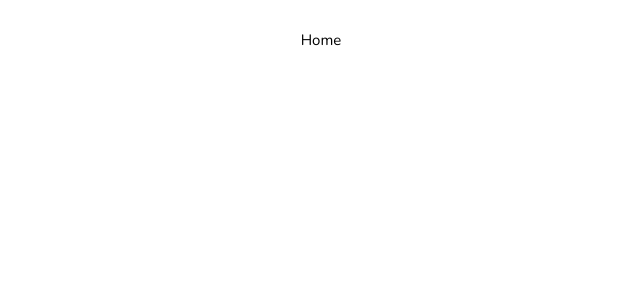
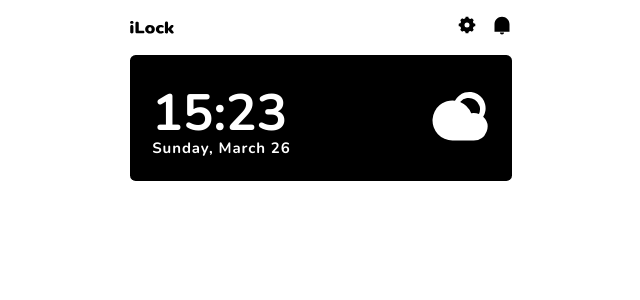
Before and after one commit to Theo-flux/iLock, a React (Vite) app: page / in a window 1280 px wide. Shown: the top 300 px of the page, without its empty margins (319-959 px from the left). Built offline with nearby package versions, Linux system fonts and the light colour scheme.

Commit message:
[feat]: home, nav components

```diff
--- a/package.json
+++ b/package.json
@@ -12,6 +12,7 @@
     "@types/styled-components": "^5.1.26",
     "react": "^18.2.0",
     "react-dom": "^18.2.0",
+    "react-icons": "^4.8.0",
     "react-router-dom": "^6.9.0",
     "styled-components": "^5.3.9"
   },
--- a/src/components/home/Home.tsx
+++ b/src/components/home/Home.tsx
@@ -1,9 +1,21 @@
 import React from 'react'
 import { AppContainer } from '../../shared'
+import {Banner, HomeContainer, BannerStyledTitle, BannerInnerLeft, BannerSmallText, StyledRiSunCloudyFill} from './home.css'
+import Nav from './Nav'
 
 function Home() {
   return (
-    <AppContainer>Home</AppContainer>
+    <HomeContainer>
+      <Nav/>
+      <Banner>
+        <BannerInnerLeft>
+          <BannerStyledTitle>15:23</BannerStyledTitle>
+          <BannerSmallText>Sunday, March 26</BannerSmallText>
+        </BannerInnerLeft>
+
+        <StyledRiSunCloudyFill/>
+      </Banner>
+    </HomeContainer>
   )
 }
 
--- /dev/null
+++ b/src/components/home/Nav.tsx
@@ -0,0 +1,19 @@
+import Logo from '../../assets/images/iLock.svg'
+import {NavContainer, InnerNav, StyledRiSettings5Fill, StyledRiNotificationFill, MidContainer, LogoImage} from './nav.css'
+
+function Nav() {
+  return (
+    <NavContainer>
+        <MidContainer>
+          <LogoImage src={Logo} alt="logo" />
+        </MidContainer>
+
+        <InnerNav>
+            <StyledRiSettings5Fill/>
+            <StyledRiNotificationFill/>
+        </InnerNav>
+    </NavContainer>
+  )
+}
+
+export default Nav
--- a/src/components/home/home.css.ts
+++ b/src/components/home/home.css.ts
@@ -1,5 +1,43 @@
 import styled from "styled-components";
+import { radius } from "../../utils";
+import { StyledH1, StyledText } from "../../shared";
+import {RiSunCloudyFill} from 'react-icons/ri'
 
 export const HomeContainer = styled.div`
+    width: 90%;
+    margin: 0 auto;
+`
+
+export const Banner = styled.div`
+    background-color: var(--primary);
+    width: 100%;
+    height: 126px;
+    border-radius: ${radius.md};
+    padding: 1rem 1.5rem;
+    display: flex;
+    justify-content: space-between;
+    align-items: center;
+`
+
+export const BannerInnerLeft = styled.div`
 
 `
+
+export const BannerStyledTitle = styled(StyledH1)`
+    color: white;
+    font-weight: 700;
+    font-size: 3.4rem;
+    margin-bottom: 0rem;
+`
+export const BannerSmallText = styled(StyledText)`
+    margin-top: -10px;
+    letter-spacing: 0.06em;
+    color: white;
+    font-weight: 700;
+`
+
+export const StyledRiSunCloudyFill = styled(RiSunCloudyFill)`
+    width: 60px;
+    height: 60px;
+    color: white;
+`
--- /dev/null
+++ b/src/components/home/nav.css.ts
@@ -0,0 +1,36 @@
+import styled from "styled-components";
+import {RiSettings5Fill, RiNotificationFill} from 'react-icons/ri';
+
+
+export const NavContainer = styled.nav`
+    display: flex;
+    justify-content: space-between;
+    align-items: center;
+    padding: 1rem 0rem;
+    /* border: 1px solid magenta; */
+`
+
+export const InnerNav = styled.div``
+
+export const StyledRiSettings5Fill = styled(RiSettings5Fill)`
+    color: var(--primary);
+    width: 20px;
+    height: 20px;
+    margin-right: 1rem;
+`
+
+export const StyledRiNotificationFill = styled(RiNotificationFill)`
+    color: var(--primary);
+    width: 20px;
+    height: 20px;
+`
+
+export const MidContainer = styled.figure`
+    display: flex;
+    width: fit-content;
+    /* border: 1px solid magenta; */
+`
+
+export const LogoImage = styled.img`
+    width: 70%;
+`
```
Also changed, not shown: 1 other file (tests, documents, lock files or other folders).
